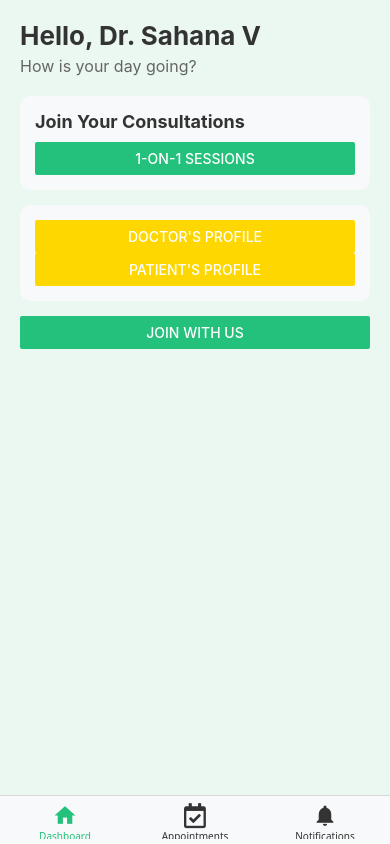
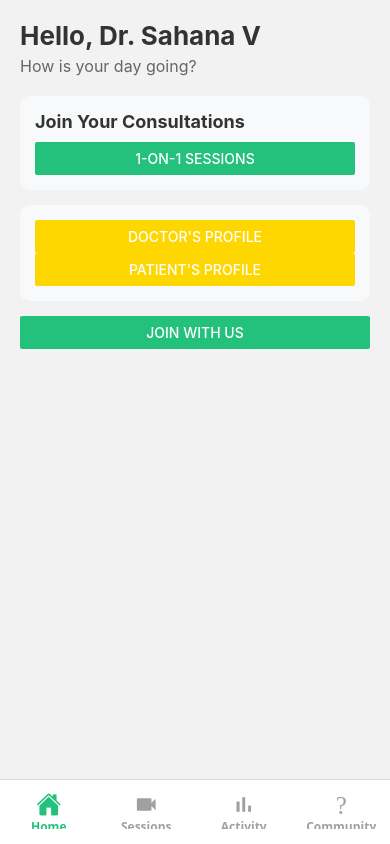
Before and after one commit to Vibe-life-2025/Vibe-Lift, a React Native app: screen /Sessions in a window 390 px wide. Both pictures are taken after a click on the button "LOGIN". Built offline with nearby package versions, Linux system fonts and the light colour scheme.

Commit message:
Updated  Screens

```diff
--- a/App.js
+++ b/App.js
@@ -1,16 +1,17 @@
 import React from 'react';
 import { createStackNavigator } from '@react-navigation/stack';
 import { NavigationContainer } from '@react-navigation/native';
-import DoctorLoginScreen from './screens/DoctorLogin';
-import PatientSelectionScreen from './screens/PatientSelection';
 import DoctorHomeScreen from './screens/DoctorHome';
 import AppointmentBookingScreen from './screens/AppointmentBooking';
 import DoctorCalendarScreen from './screens/DoctorCalendar';
 import NotificationsScreen from './screens/Notifications';
 
+import DoctorLoginScreen from './screens/DoctorLogin';
+import PatientSelectionScreen from './screens/PatientSelection';
 import PatientHomeScreen from './screens/PatientHome';
 import { createBottomTabNavigator } from '@react-navigation/bottom-tabs';
-import { MaterialIcons, FontAwesome5 } from '@expo/vector-icons';
+import { View, Text, StyleSheet } from 'react-native';
+import { MaterialIcons, FontAwesome5, Ionicons } from '@expo/vector-icons';
 
 const Stack = createStackNavigator();
 const Tab = createBottomTabNavigator();
@@ -23,48 +24,35 @@ const themeColors = {
   background: '#EAF8F1',
 };
 
-// Stack Navigator for Doctor's Screens
-const DoctorStack = createStackNavigator();
-function DoctorStackScreens() {
-  return (
-    <DoctorStack.Navigator screenOptions={{ headerShown: false }}>
-      <DoctorStack.Screen name="Home" component={DoctorHomeScreen} />
-      <DoctorStack.Screen name="AppointmentBooking" component={AppointmentBookingScreen} />
-      <DoctorStack.Screen name="Calendar" component={DoctorCalendarScreen} />
-
-      <DoctorStack.Screen name="Notifications" component={NotificationsScreen} />
-    </DoctorStack.Navigator>
-  );
-}
-
-// Bottom Tab Navigator
+// Bottom Tab Navigator with Custom Styling
 function DoctorTabs() {
   return (
     <Tab.Navigator
       screenOptions={({ route }) => ({
-        tabBarIcon: ({ color, size }) => {
+        tabBarIcon: ({ focused, color, size }) => {
           let iconName;
-          if (route.name === 'Dashboard') {
-            iconName = 'home';
-          } else if (route.name === 'Appointments') {
-            iconName = 'calendar-check';
-            return <FontAwesome5 name={iconName} size={size} color={color} />;
-          } else if (route.name === 'Reports') {
-            iconName = 'folder';
-          } else if (route.name === 'Notifications') {
-            iconName = 'notifications';
+          if (route.name === 'Home') {
+            iconName = focused ? 'home' : 'home-outline';
+            return <Ionicons name={iconName} size={size} color={color} />;
+          } else if (route.name === 'Sessions') {
+            iconName = 'videocam';
+          } else if (route.name === 'Activity') {
+            iconName = 'bar-chart';
+          } else if (route.name === 'Community') {
+            iconName = 'globe';
           }
           return <MaterialIcons name={iconName} size={size} color={color} />;
         },
         tabBarActiveTintColor: themeColors.primary,
-        tabBarInactiveTintColor: themeColors.text,
-        tabBarStyle: { backgroundColor: themeColors.secondary },
+        tabBarInactiveTintColor: '#A0A0A0',
+        tabBarLabelStyle: { fontSize: 12, fontWeight: 'bold' },
+        tabBarStyle: { backgroundColor: '#FFFFFF', height: 65, paddingBottom: 10, paddingTop: 5 },
       })}
     >
-      <Tab.Screen name="Dashboard" component={DoctorStackScreens} options={{ headerShown: false }} />
-      <Tab.Screen name="Appointments" component={AppointmentBookingScreen} />
-
-      <Tab.Screen name="Notifications" component={NotificationsScreen} />
+      <Tab.Screen name="Home" component={DoctorHomeScreen} options={{ headerShown: false }} />
+      <Tab.Screen name="Sessions" component={AppointmentBookingScreen} options={{ headerShown: false }} />
+      <Tab.Screen name="Activity" component={DoctorCalendarScreen} options={{ headerShown: false }} />
+      <Tab.Screen name="Community" component={NotificationsScreen} options={{ headerShown: false }} />
     </Tab.Navigator>
   );
 }
@@ -76,7 +64,7 @@ export default function App() {
         <Stack.Screen name="DoctorLogin" component={DoctorLoginScreen} />
         <Stack.Screen name="PatientSelection" component={PatientSelectionScreen} />
         <Stack.Screen name="DoctorHome" component={DoctorTabs} />
-        <Stack.Screen name="PatientsHome" component={PatientHomeScreen} />
+        <Stack.Screen name="PatientHome" component={PatientHomeScreen} />
       </Stack.Navigator>
     </NavigationContainer>
   );
--- a/screens/AppointmentBooking.js
+++ b/screens/AppointmentBooking.js
@@ -24,7 +24,7 @@ export default AppointmentBookingScreen;
 const styles = StyleSheet.create({
   container: {
     flex: 1,
-    backgroundColor: '#EAF8F1',
+    backgroundColor: '93B9A3',
     padding: 20,
   },
   title: {
--- a/screens/DoctorCalendar.js
+++ b/screens/DoctorCalendar.js
@@ -23,7 +23,7 @@ export default DoctorCalendarScreen;
 const styles = StyleSheet.create({
   container: {
     flex: 1,
-    backgroundColor: '#EAF8F1',
+    backgroundColor: '09D85F',
     padding: 20,
   },
   title: {
--- a/screens/DoctorHome.js
+++ b/screens/DoctorHome.js
@@ -24,7 +24,7 @@ export default DoctorHomeScreen;
 const styles = StyleSheet.create({
   container: {
     flex: 1,
-    backgroundColor: '#EAF8F1',
+    backgroundColor: '09D85F',
     padding: 20,
   },
   title: {
--- a/screens/DoctorLogin.js
+++ b/screens/DoctorLogin.js
@@ -18,7 +18,7 @@ export default DoctorLoginScreen;
 const styles = StyleSheet.create({
   container: {
     flex: 1,
-    backgroundColor: '#EAF8F1',
+    backgroundColor: '09D85F',
     justifyContent: 'center',
     alignItems: 'center',
     padding: 20,
--- a/screens/Notifications.js
+++ b/screens/Notifications.js
@@ -29,7 +29,7 @@ export default NotificationsScreen;
 const styles = StyleSheet.create({
   container: {
     flex: 1,
-    backgroundColor: '#EAF8F1',
+    backgroundColor: '09D85F',
     padding: 20,
   },
   title: {
--- a/screens/PatientHome.js
+++ b/screens/PatientHome.js
@@ -23,7 +23,7 @@ export default PatientHomeScreen;
 const styles = StyleSheet.create({
   container: {
     flex: 1,
-    backgroundColor: '#EAF8F1',
+    backgroundColor: '09D85F',
     padding: 20,
   },
   title: {
--- a/screens/PatientSelection.js
+++ b/screens/PatientSelection.js
@@ -18,7 +18,7 @@ export default PatientSelectionScreen;
 const styles = StyleSheet.create({
   container: {
     flex: 1,
-    backgroundColor: '#EAF8F1',
+    backgroundColor: '09D85F',
     justifyContent: 'center',
     alignItems: 'center',
     padding: 20,
```
Also changed, not shown: screens/DetailsScreen.js (deleted, +0 -30 lines), screens/UserTypeSelection.js (deleted, +0 -20 lines).
